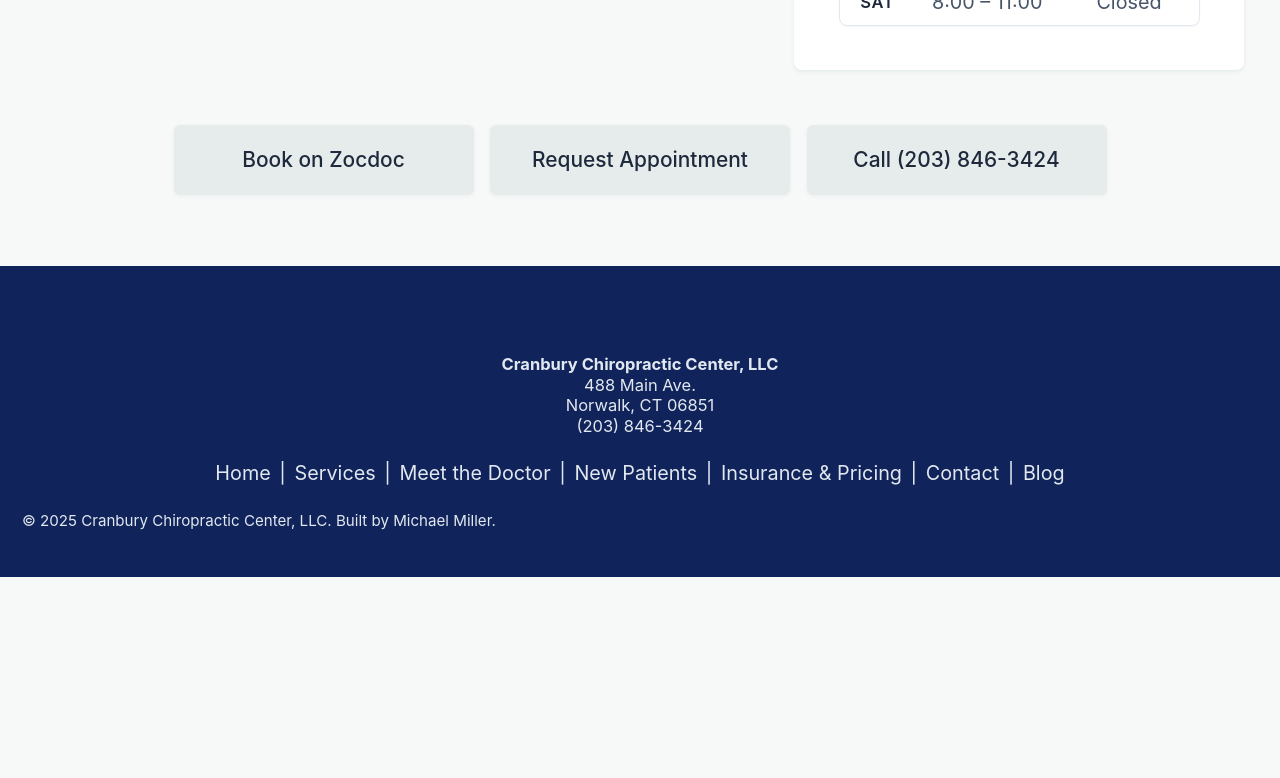
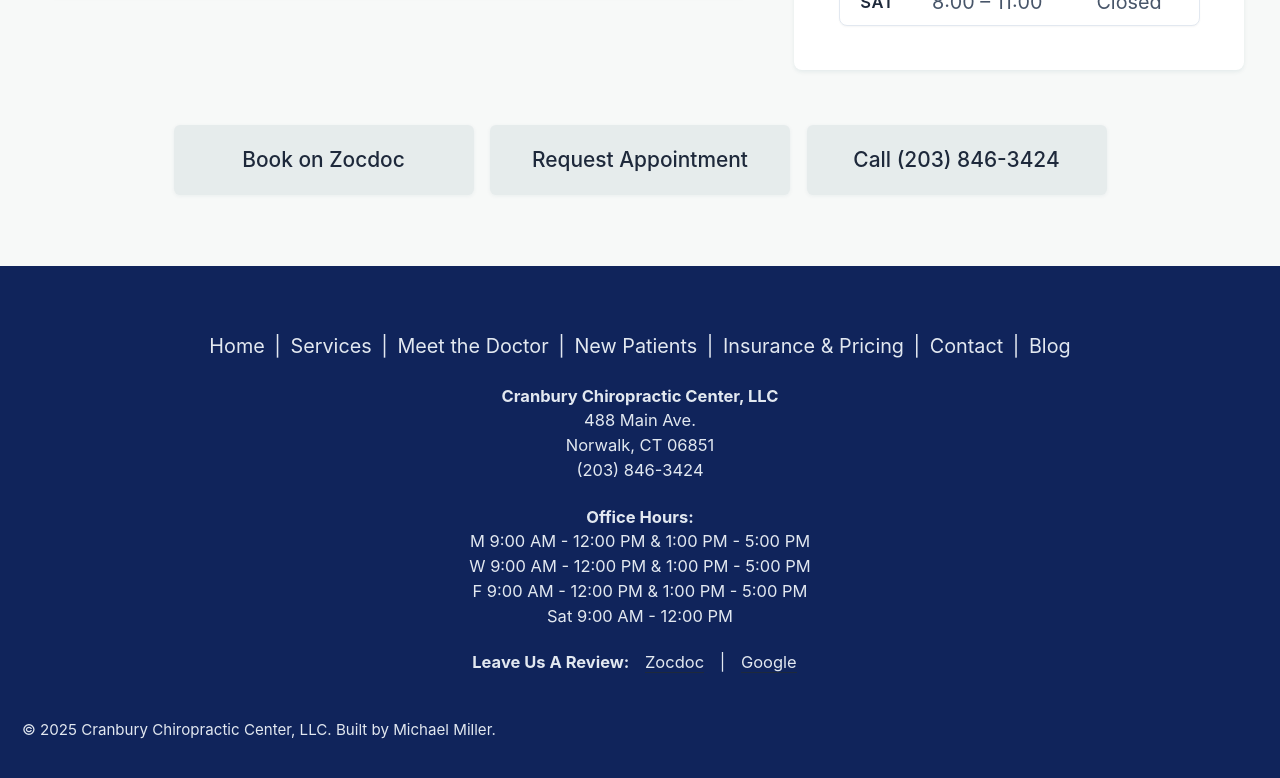
Before and after one commit to millerms/CranburyChiropractic, a Jekyll site: the page built from index.md, in a window 1280 px wide and 900 px high, scrolled down 4387 px, cut to the strip 114-892 px from the top of the window. Built offline with Jekyll 4.4.1, drawn with Linux system fonts in a browser that asks for light colours; cached includes are drawn as plain includes; the list of posts is cut into pages by our own code; before the commit the page ends 5078 px from its top, so only the background shows below that.

Commit message:
hours in footer

```diff
--- a/_includes/footer/custom.html
+++ b/_includes/footer/custom.html
@@ -1,5 +1,20 @@
 <footer style="position: relative; text-align: center; padding: 1rem 0; font-size: 0.9rem;">
-     <div class="footer__address" style="position: relative; text-align: center; padding: 1rem 0; line-height: 1.25; font-size: 0.75rem;">
+  <nav>
+    <a href="{{ site.baseurl }}/" style="margin: 0 3px;">Home</a>
+    <span aria-hidden="true" style="margin: 0 1px;">|</span>
+    <a href="{{ site.baseurl }}/services/" style="margin: 0 3px;">Services</a>
+    <span aria-hidden="true" style="margin: 0 1px;">|</span>
+    <a href="{{ site.baseurl }}/doctor/" style="margin: 0 3px;">Meet the Doctor</a>
+    <span aria-hidden="true" style="margin: 0 1px;">|</span>
+    <a href="{{ site.baseurl }}/new-patients/" style="margin: 0 3px;">New Patients</a>
+    <span aria-hidden="true" style="margin: 0 1px;">|</span>
+    <a href="{{ site.baseurl }}/pricing/" style="margin: 0 3px;">Insurance &amp; Pricing</a>
+    <span aria-hidden="true" style="margin: 0 1px;">|</span>
+    <a href="{{ site.baseurl }}/contact/" style="margin: 0 3px;">Contact</a>
+    <span aria-hidden="true" style="margin: 0 1px;">|</span>
+    <a href="{{ site.baseurl }}/blog/" style="margin: 0 3px;">Blog</a>
+  </nav>
+    <div class="footer__address" style="position: relative; text-align: center; margin: 1rem 0; font-size: 0.75rem;">
       <address style="margin: 0; font-style: normal;">
         <strong>Cranbury Chiropractic Center, LLC</strong><br>
         488 Main Ave.<br>
@@ -7,19 +22,21 @@
         <a href="tel:+12038463424" style="text-decoration: none;">(203) 846-3424</a>
       </address>
     </div>
-  <nav>
-    <a href="{{ site.baseurl }}/" style="margin: 0 2px;">Home</a>
-    <span aria-hidden="true" style="margin: 0 1px;">|</span>
-    <a href="{{ site.baseurl }}/services/" style="margin: 0 2px;">Services</a>
-    <span aria-hidden="true" style="margin: 0 1px;">|</span>
-    <a href="{{ site.baseurl }}/doctor/" style="margin: 0 2px;">Meet the Doctor</a>
-    <span aria-hidden="true" style="margin: 0 1px;">|</span>
-    <a href="{{ site.baseurl }}/new-patients/" style="margin: 0 2px;">New Patients</a>
-    <span aria-hidden="true" style="margin: 0 1px;">|</span>
-    <a href="{{ site.baseurl }}/pricing/" style="margin: 0 2px;">Insurance &amp; Pricing</a>
-    <span aria-hidden="true" style="margin: 0 1px;">|</span>
-    <a href="{{ site.baseurl }}/contact/" style="margin: 0 2px;">Contact</a>
-    <span aria-hidden="true" style="margin: 0 1px;">|</span>
-    <a href="{{ site.baseurl }}/blog/" style="margin: 0 2px;">Blog</a>
-  </nav>
+    <div class="footer__nav" style="margin: 0 0;">
+    <p style="margin: 0; font-size: 0.75rem; position: relative; text-align: center;">
+      <strong>Office Hours:</strong> <br>
+        M 9:00 AM - 12:00 PM & 1:00 PM - 5:00 PM<br>
+        W 9:00 AM - 12:00 PM & 1:00 PM - 5:00 PM<br>
+        F 9:00 AM - 12:00 PM & 1:00 PM - 5:00 PM<br>
+        Sat 9:00 AM - 12:00 PM<br>
+    </p>
+      <div class="footer__nav" style="margin: 1rem 0;">
+    <p style="margin: 0; font-size: 0.75rem; position: relative; text-align: center;">
+      <strong>Leave Us A Review:</strong>
+      <a href="https://www.zocdoc.com/doctor/cranbury-chiropractic-center-llc-norwalk-ct" target="_blank" rel="noopener noreferrer" style="text-decoration: none; margin: 0 0.5rem;"><u>Zocdoc</u></a>
+      |
+      <a href="https://www.google.com/search?q=Cranbury+Chiropractic+Center&rlz=1C1GCEU_enUS832US832&oq=Cranbury+Chiropractic+Center&aqs=chrome..69i57j0i512l9.1038j0j7&sourceid=chrome&ie=UTF-8#lrd=0x89e5c5c5c5c5c5c5:0x5c5c5c5c5c5c5c5,1,,," target="_blank" rel="noopener noreferrer" style="text-decoration: none; margin: 0 0.5rem;"><u>Google</u></a>
+    </p>
+  </div>
+  </div>
 </footer>
```
